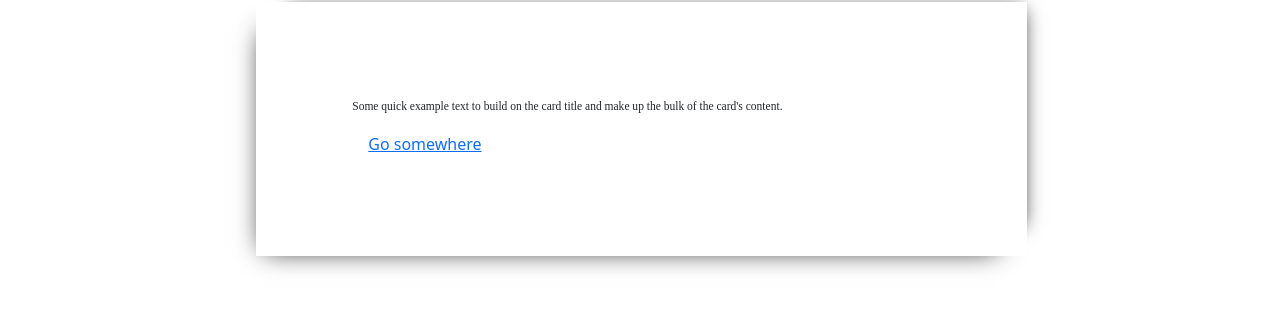
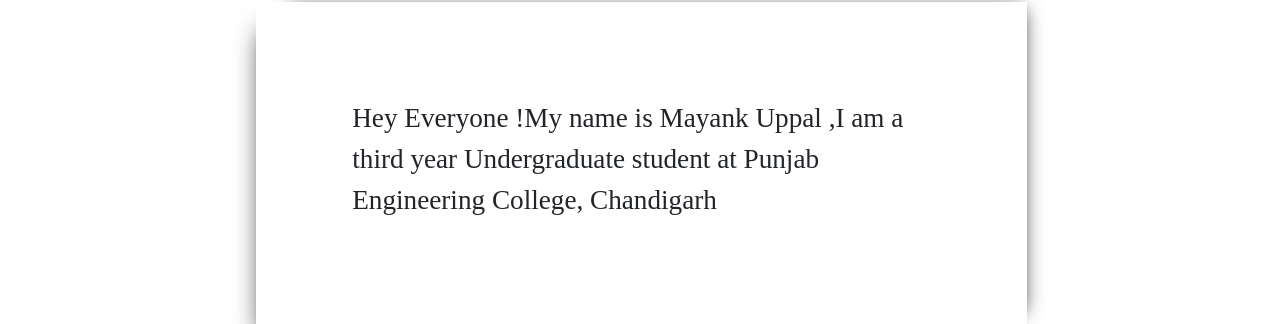
Before and after one commit to kshitijjj/Portfolio, a React (Create React App) app in the folder portfolio/: page / in a window 1280 px wide. Shown: the part 3933-4257 px from the top of the page. Built offline with nearby package versions, Linux system fonts and the light colour scheme.

Commit message:
update about component

```diff
--- a/portfolio/src/Components/About.jsx
+++ b/portfolio/src/Components/About.jsx
@@ -7,8 +7,8 @@
 
     return (
         <>
-
-        <AboutCard/>
+        <AboutCard desc="Hey Everyone !My name is Mayank Uppal ,I am a third year Undergraduate student at Punjab Engineering College, Chandigarh
+        "/>
         </>
 
     );
--- a/portfolio/src/Components/About_Card.jsx
+++ b/portfolio/src/Components/About_Card.jsx
@@ -1,15 +1,15 @@
 import React from 'react';
 
-function  AboutCard(){
+function  AboutCard(props){
     return (
-        <div>
+        <div id="about" className='about_title'>
             <div  className='about_card'>
                 <div data-aos='fade-right' class="abt_card">
                 <div class="card-body_abt">
-                 <h5 class="card-title"></h5>
-                 <p class="card-text">Some quick example text to build on the card title and make up the bulk of the card's content.</p>
+                <div className="about_card_text">
+                 <p id="abt_txt" class="card-text">{props.desc}</p>
                  <div className='link'>
-                  <a id='abt_btn' target='_blank' class="abt_btnn">Go somewhere</a>
+                </div>
                 </div>
                 </div>
              </div>
--- a/portfolio/src/Components/Home.jsx
+++ b/portfolio/src/Components/Home.jsx
@@ -17,11 +17,12 @@
 
 
             <div className='buttons'>
-                <a data-aos='zoom-in'  className='box1'   href='' target='_blank' id="resume"  >Resume</a>
+                <a data-aos='zoom-in'  className='box1'   href='./docs/Resume.pdf' target='_blank' id="resume"  >Resume</a>
                 <a data-aos='zoom-in'  className='box2'   href='' target='_blank' id="resume"  >Resume</a>
             </div>
 
             <div className='social'>
+
                 <div className='icons'>
                    <a  href="">< img className='icon_btn' src="" alt=""   /></a>
                    <a  href="https://www.linkedin.com/in/mayank-uppal-3591a5229"><img className='icon_btn' src="" alt="" /></a>
--- a/portfolio/src/index.css
+++ b/portfolio/src/index.css
@@ -143,6 +143,7 @@
   margin-bottom: 0em;
 
 }
+
 #img1{
   width: 90%;
   margin-left:2em;
@@ -309,6 +310,9 @@
 #project_card_text2{
   font-size: 0.8em;
 }
+#abt_txt{
+  font-size: 1.7em;
+}
 .btn3{
   height: 50px;
   box-shadow:0px 3.6px 12px 0.2px rgba(76, 74, 74, 0.619);
@@ -429,6 +433,11 @@
   left: 50%;
   bottom: 8%;
 }
+.about_card_text{
+  display: grid;
+  grid-template-columns: auto
+}
+
 
 .main7{
   display: grid;
```
Also changed, not shown: portfolio/public/images/pic.jpeg (added), 1 other file (tests, documents, lock files or other folders).
